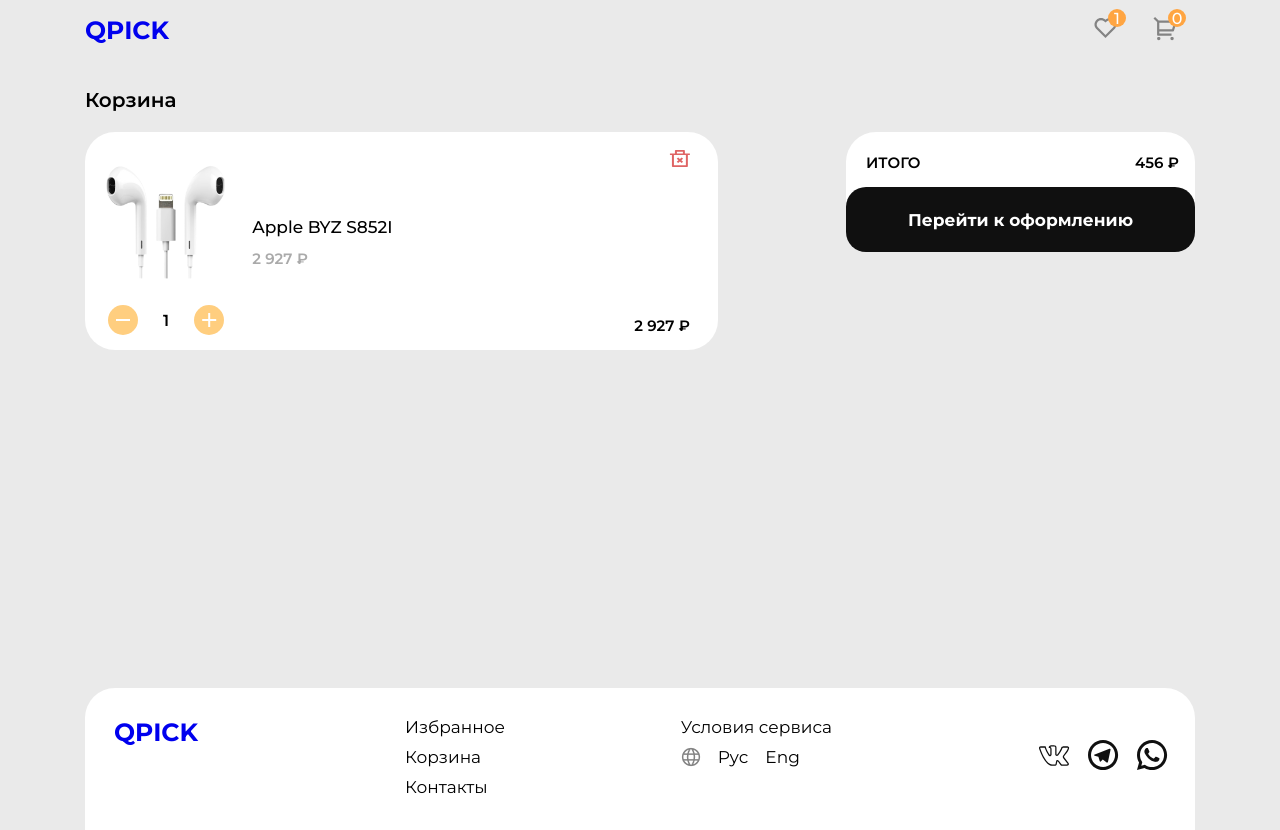
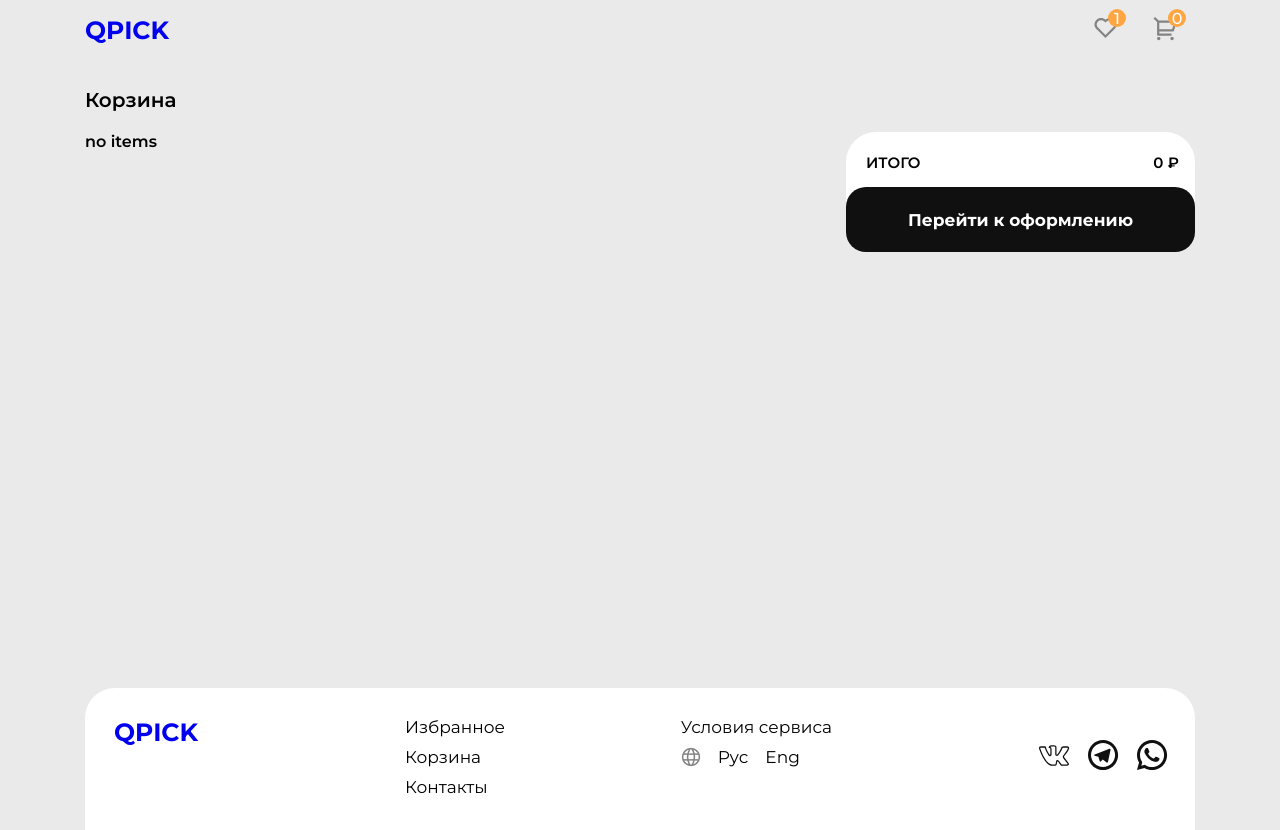
Before and after one commit to reinaka/hometask-neoflex, a React (Create React App) app: page /basket in a window 1280 px wide. Built offline with nearby package versions, Linux system fonts and the light colour scheme.

Commit message:
added handler for deleting goods from basket

```diff
--- a/src/components/basketItem/basketItem.tsx
+++ b/src/components/basketItem/basketItem.tsx
@@ -1,23 +1,39 @@
-import mockImage from '../../images/S852I.png';
+import { useAppDispatch } from '../../services/hooks/reduxTypes';
+import { TItem } from '../../services/types';
 import { QuantityControls } from '../quantity-controls/quantity-controls';
 import styles from './basketItem.module.css';
+import { useCallback } from 'react';
+import { DELETE_FROM_BASKET } from '../../services/action-types';
 
-export const BasketItem = () => {
+type TProps = {
+    item : TItem,
+    quantity : number
+}
+
+export const BasketItem = (props : TProps) => {
+    const dispatch = useAppDispatch();
+
+     // удаление из корзины
+    const deleteFromBasket = useCallback((props : TProps) => {
+        console.log('jjj');
+        dispatch({type: DELETE_FROM_BASKET, payload: {item: props.item, quantity: props.quantity}})
+    }, [dispatch]);
+
     return (
         <div className={styles.general}>
             <div className={styles.photoAndQuantity}>
-                <img src={mockImage} alt='ghj' className={styles.image}/>
-                <QuantityControls/>
+                <img src={props.item.img} alt={props.item.title} className={styles.image}/>
+                <QuantityControls quantity={props.quantity}/>
             </div>
             <div className={styles.titleAndPrice}>
-                <div className={styles.title}>Apple BYZ S852I</div>
-                <div className={styles.price}>2 927 &#8381;</div>
+                <div className={styles.title}>{props.item.title}</div>
+                <div className={styles.price}>{props.item.price} &#8381;</div>
             </div>
             <div className={styles.deleteAndPrice}>
-            <svg width="21" height="17" viewBox="0 0 21 17" fill="none" xmlns="http://www.w3.org/2000/svg" className={styles.delete}>
+            <svg onClick={() => deleteFromBasket(props)} width="21" height="17" viewBox="0 0 21 17" fill="none" xmlns="http://www.w3.org/2000/svg" className={styles.delete}>
                 <path d="M15.8848 3.4H20.8667V5.1H18.874V16.15C18.874 16.3754 18.769 16.5916 18.5821 16.751C18.3953 16.9104 18.1418 17 17.8776 17H3.92813C3.66387 17 3.41044 16.9104 3.22358 16.751C3.03672 16.5916 2.93174 16.3754 2.93174 16.15V5.1H0.938965V3.4H5.92091V0.85C5.92091 0.624566 6.02589 0.408365 6.21275 0.248959C6.3996 0.0895533 6.65304 0 6.9173 0H14.8884C15.1527 0 15.4061 0.0895533 15.593 0.248959C15.7798 0.408365 15.8848 0.624566 15.8848 0.85V3.4ZM16.8812 5.1H4.92452V15.3H16.8812V5.1ZM12.3117 10.2L14.0734 11.7028L12.6645 12.9047L10.9029 11.4019L9.14124 12.9047L7.73234 11.7028L9.49396 10.2L7.73234 8.6972L9.14124 7.4953L10.9029 8.9981L12.6645 7.4953L14.0734 8.6972L12.3117 10.2ZM7.91369 1.7V3.4H13.892V1.7H7.91369Z" fill="#DF6464"/>
             </svg>
-            <div className={styles.price}>2 927 &#8381;</div>
+            <div className={styles.price}>{props.quantity * props.item.price} &#8381;</div>
             </div>
         </div>
     )
--- a/src/components/quantity-controls/quantity-controls.tsx
+++ b/src/components/quantity-controls/quantity-controls.tsx
@@ -1,6 +1,10 @@
 import styles from './quantity-controls.module.css';
 
-export const QuantityControls = () => {
+type TProps = {
+    quantity : number
+}
+
+export const QuantityControls = (props : TProps) => {
     return (
         <div className={styles.general}>
             <button className={styles.button}>
@@ -8,7 +12,7 @@
                     <path d="M0 0H14V2H0V0Z" fill="white"/>
                 </svg>
             </button>
-            <div>1</div>
+            <div>{props.quantity}</div>
             <button className={styles.button}>
                 <svg width="15" height="14" viewBox="0 0 15 14" fill="none" xmlns="http://www.w3.org/2000/svg">
                     <path d="M6.20557 6V0H8.20557V6H14.2056V8H8.20557V14H6.20557V8H0.205566V6H6.20557Z" fill="white"/>
--- a/src/pages/basket-page/basket-page.module.css
+++ b/src/pages/basket-page/basket-page.module.css
@@ -10,3 +10,9 @@
     font-weight: 600;
     margin-bottom: 20px;
 }
+
+.list {
+    display: flex;
+    flex-direction: column;
+    gap: 20px;
+}
--- a/src/pages/basket-page/basket-page.tsx
+++ b/src/pages/basket-page/basket-page.tsx
@@ -1,14 +1,33 @@
 import { BasketTotal } from '../../components/basket-total/basket-total';
 import { BasketItem } from '../../components/basketItem/basketItem';
+import { useAppSelector } from '../../services/hooks/reduxTypes';
+import { selectBasket, selectTotalCost } from '../../services/selector-functions';
 import styles from './basket-page.module.css';
 
 export const BasketPage = () => {
+    let totalSum = useAppSelector(selectTotalCost);
+    let basketItems = useAppSelector(selectBasket);
+
     return (
         <>
             <h2 className={styles.heading}>Корзина</h2>
             <div className={styles.general}>
-                <BasketItem />
-                <BasketTotal sum={456} />
+                {
+                    basketItems.length ? (
+                        <ul className={styles.list}>
+                            {basketItems.map(elem => {
+                                return (
+                                    <li key={elem.item.id}>
+                                        <BasketItem item={elem.item} quantity={elem.quantity}/>
+                                    </li>
+                                    )
+                                })
+                            }
+                        </ul>
+                        )
+                    : <div>no items</div>
+                }
+                <BasketTotal sum={totalSum} />
             </div>
         </>
     )
--- a/src/services/action-types.ts
+++ b/src/services/action-types.ts
@@ -1,4 +1,4 @@
-import { TItem } from "./types";
+import { TBasketItem, TItem } from "./types";
 
 export const ADD_TO_BASKET : 'ADD_TO_BASKET' = 'ADD_TO_BASKET';
 export const DELETE_FROM_BASKET : 'DELETE_FROM_BASKET' = 'DELETE_FROM_BASKET';
@@ -8,6 +8,6 @@
 }
 export interface deleteFromBasket {
     readonly type: typeof DELETE_FROM_BASKET,
-    readonly payload: string,
+    readonly payload: TBasketItem,
 }
 export type basketActions = IAddToBasket | deleteFromBasket;
--- a/src/services/reducers/basketReducer.ts
+++ b/src/services/reducers/basketReducer.ts
@@ -53,6 +53,19 @@
                 }
             }
         }
+        case 'DELETE_FROM_BASKET' : {
+            let newArr = state.items_basket.filter((elem : TBasketItem) => {
+                return elem.item.id !== action.payload.item.id;
+            });
+            let newQiantity = state.totalQuantity - action.payload.quantity;
+            let newTotalCost = state.totalCost - (action.payload.item.price * action.payload.quantity);
+            return {
+                ...state,
+                items_basket: newArr,
+                totalCost: newTotalCost,
+                totalQuantity: newQiantity
+            }
+        }
         default : {
             return state;
         }
--- a/src/services/selector-functions.ts
+++ b/src/services/selector-functions.ts
@@ -3,3 +3,11 @@
 export function selectTotalQuality (store : TStore) {
     return store.basket.totalQuantity;
 }
+
+export function selectTotalCost (store : TStore) {
+    return store.basket.totalCost;
+}
+
+export function selectBasket (store : TStore) {
+    return store.basket.items_basket;
+}
```
